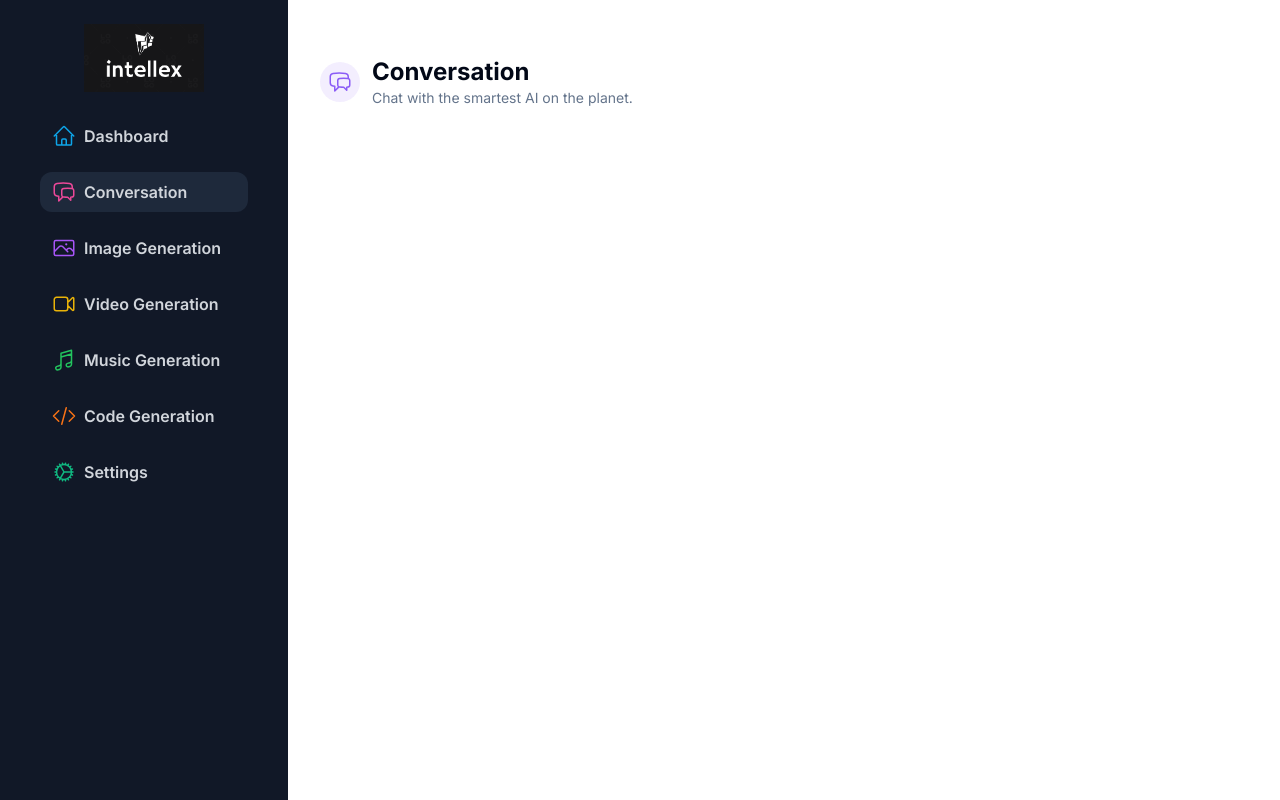
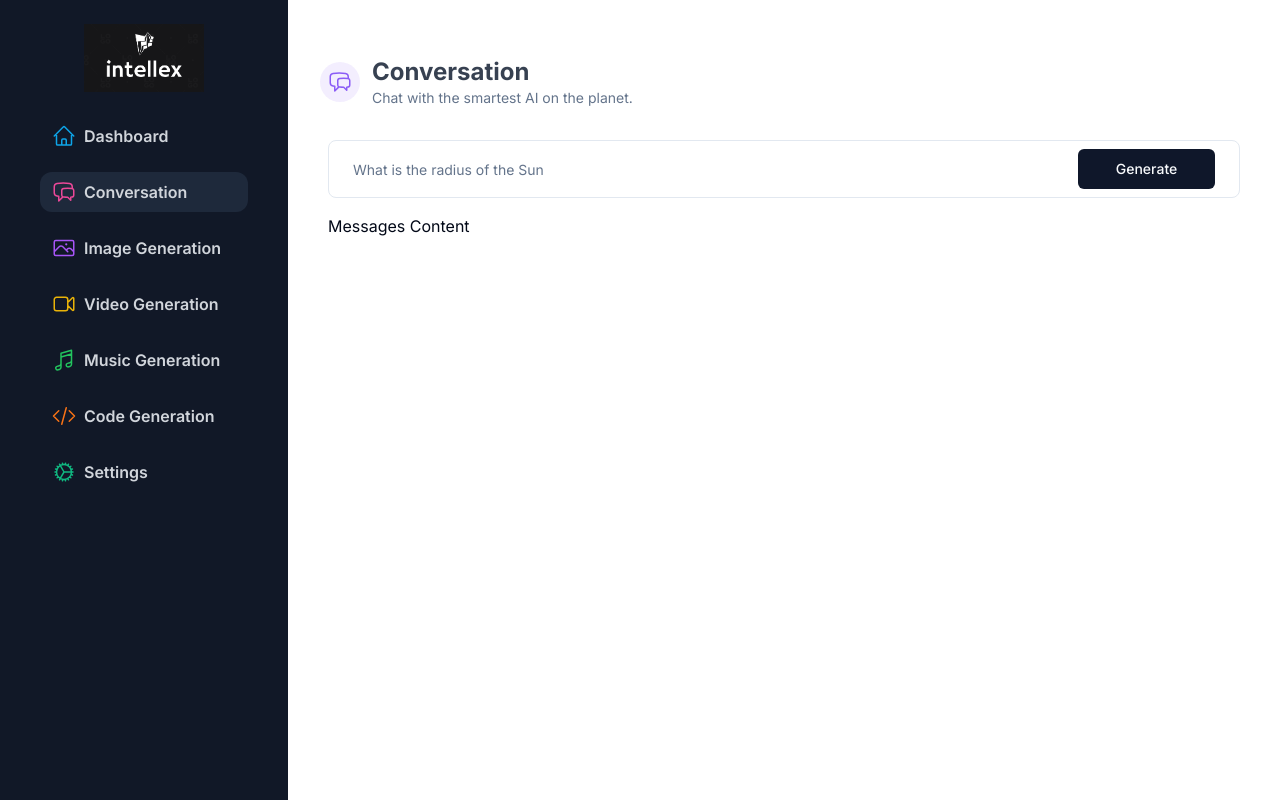
Before and after one commit to TechAtikiN/Intellex, a Next.js app: page /conversation in a window 1280 px wide. Built offline with nearby package versions, Linux system fonts and the light colour scheme.

Commit message:
feat: conversation form with shadcn

```diff
--- /dev/null
+++ b/app/(dashboard)/(routes)/conversation/constants.ts
@@ -0,0 +1,6 @@
+import * as z from "zod";
+export const formSchema = z.object({
+  prompt: z.string().min(1, {
+    message: "Prompt is required",
+  }),
+});
--- a/app/(dashboard)/(routes)/conversation/page.tsx
+++ b/app/(dashboard)/(routes)/conversation/page.tsx
@@ -1,10 +1,69 @@
+"use client"
+// named imports
+import { ChatBubbleLeftRightIcon } from "@heroicons/react/24/outline"
+import { useForm } from "react-hook-form"
+import { formSchema } from "./constants"
+import { zodResolver } from "@hookform/resolvers/zod"
+import {
+  Form,
+  FormControl,
+  FormField,
+  FormItem
+} from "@/components/ui/form"
+import { Input } from "@/components/ui/input"
+
+// default imports
+import * as z from "zod"
 import Heading from "@/components/globals/Heading"
-import { ChatBubbleLeftRightIcon } from "@heroicons/react/24/outline"
+import { Button } from "@/components/ui/button"
 
 const ConversationPage = () => {
+  const form = useForm<z.infer<typeof formSchema>>({
+    resolver: zodResolver(formSchema),
+    defaultValues: {
+      prompt: "",
+    }
+  })
+
+  const isLoading = form.formState.isSubmitting
+
+  const onSubmit = async (values: z.infer<typeof formSchema>) => {
+    console.log(values)
+  }
+
   return (
     <div>
       <Heading title="Conversation" description="Chat with the smartest AI on the planet." icon={<ChatBubbleLeftRightIcon />} iconColor="text-violet-500" bgColor="bg-violet-500/10" />
+      <div className="mx-10">
+        <div className="">
+          <Form {...form}>
+            <form
+              onSubmit={form.handleSubmit(onSubmit)}
+              className="rounded-lg border w-full px-3 py-2 md:px-6 focus-within:shadow-sm grid grid-cols-12 gap-2"
+            >
+              <FormField
+                name="prompt"
+                render={({ field }) => (
+                  <FormItem
+                    className="col-span-12 lg:col-span-10"
+                  >
+                    <FormControl className="m-0 p-0">
+                      <Input
+                        disabled={isLoading}
+                        className="border-0 outline-none focus-visible:ring-0 focus-visible:ring-transparent"
+                        placeholder="What is the radius of the Sun"
+                        {...field}
+                      />
+                    </FormControl>
+                  </FormItem>
+                )}
+              />
+              <Button className="col-span-12 lg:col-span-2 w-full" disabled={isLoading}>Generate</Button>
+            </form>
+          </Form>
+        </div>
+        <div className="space-y-4 mt-4">Messages Content</div>
+      </div>
     </div>
   )
 }
--- a/components/globals/Heading.tsx
+++ b/components/globals/Heading.tsx
@@ -11,7 +11,7 @@ const Heading = ({ title, description, icon, iconColor, bgColor }: HeadingProps)
     <div className="flex space-x-3 items-center px-4 lg:px-8 mb-8">
       <div className={`p-2 rounded-full ${iconColor} ${bgColor} h-10 w-10`}>{icon}</div>
       <div>
-        <p className="text-2xl font-bold">{title}</p>
+        <p className="text-2xl text-gray-700 font-bold">{title}</p>
         <p className="text-sm text-muted-foreground">{description}</p>
       </div>
     </div>
--- /dev/null
+++ b/components/ui/input.tsx
@@ -0,0 +1,25 @@
+import * as React from "react"
+
+import { cn } from "@/lib/utils"
+
+export interface InputProps
+  extends React.InputHTMLAttributes<HTMLInputElement> {}
+
+const Input = React.forwardRef<HTMLInputElement, InputProps>(
+  ({ className, type, ...props }, ref) => {
+    return (
+      <input
+        type={type}
+        className={cn(
+          "flex h-10 w-full rounded-md border border-input bg-background px-3 py-2 text-sm ring-offset-background file:border-0 file:bg-transparent file:text-sm file:font-medium placeholder:text-muted-foreground focus-visible:outline-none focus-visible:ring-2 focus-visible:ring-ring focus-visible:ring-offset-2 disabled:cursor-not-allowed disabled:opacity-50",
+          className
+        )}
+        ref={ref}
+        {...props}
+      />
+    )
+  }
+)
+Input.displayName = "Input"
+
+export { Input }
```
